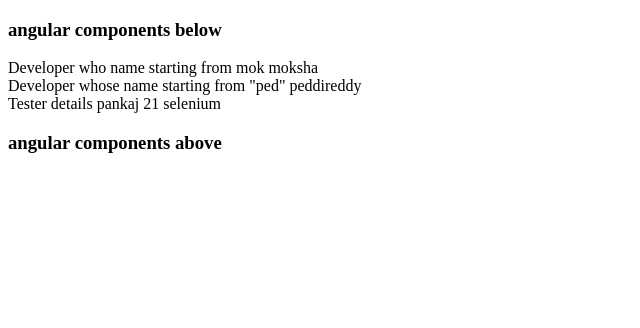
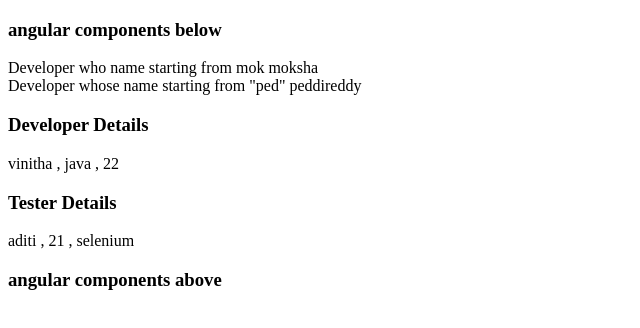
Before and after one commit to vineetsemwal/cgifresh22, an Angular app in the folder clientside/angular-projects/first-app/: page / in a window 1280 px wide. Shown: the top 328 px of the page, without its empty margins (0-640 px from the left). Built offline with nearby package versions, Linux system fonts and the light colour scheme.

Commit message:
new components created

```diff
--- a/clientside/angular-projects/first-app/src/app/app.component.html
+++ b/clientside/angular-projects/first-app/src/app/app.component.html
@@ -11,7 +11,7 @@
 
 </div>
 
-<div>
-  Tester details
-  {{tester.username}} {{tester.age}} {{tester.testingTool}}
-</div>
+
+<dev-details></dev-details>
+
+<tester-details></tester-details>
--- a/clientside/angular-projects/first-app/src/app/app.component.ts
+++ b/clientside/angular-projects/first-app/src/app/app.component.ts
@@ -20,7 +20,7 @@
  tester:Tester=new Tester("pankaj",21,"tester","selenium");
 
  constructor() {
-
+   console.log("************inside constructor AppComponent");
   }
 
   findDeveloperNameStartingFrom(text:string):string{
--- a/clientside/angular-projects/first-app/src/app/app.module.ts
+++ b/clientside/angular-projects/first-app/src/app/app.module.ts
@@ -3,11 +3,15 @@
 
 import { AppRoutingModule } from './app-routing.module';
 import { AppComponent } from './app.component';
+import { DevDetailsComponent } from './dev-details/dev-details.component';
+import { TesterDetailsComponent } from './tester-details/tester-details.component';
 
 @NgModule(
   {
   declarations: [
-    AppComponent
+    AppComponent,
+    DevDetailsComponent,
+    TesterDetailsComponent
   ],
 
   imports: [
--- /dev/null
+++ b/clientside/angular-projects/first-app/src/app/dev-details/dev-details.component.html
@@ -0,0 +1,6 @@
+<h3>
+Developer Details
+</h3>
+
+
+{{developer.username}} , {{developer.language}} , {{developer.age}}
--- /dev/null
+++ b/clientside/angular-projects/first-app/src/app/dev-details/dev-details.component.ts
@@ -0,0 +1,16 @@
+import { Component, OnInit } from '@angular/core';
+import { Developer } from '../employee';
+
+@Component({
+  selector: 'dev-details',
+  templateUrl: './dev-details.component.html',
+  styleUrls: ['./dev-details.component.css']
+})
+export class DevDetailsComponent  {
+
+
+  developer=new Developer("vinitha", 22,"dev","java");
+
+
+
+}
--- /dev/null
+++ b/clientside/angular-projects/first-app/src/app/tester-details/tester-details.component.html
@@ -0,0 +1,3 @@
+<h3>Tester Details</h3>
+
+{{tester.username}} , {{tester.age}} , {{tester.testingTool}}
--- /dev/null
+++ b/clientside/angular-projects/first-app/src/app/tester-details/tester-details.component.ts
@@ -0,0 +1,13 @@
+import { Component, OnInit } from '@angular/core';
+import { Tester } from '../employee';
+
+@Component({
+  selector: 'tester-details',
+  templateUrl: './tester-details.component.html',
+  styleUrls: ['./tester-details.component.css']
+})
+export class TesterDetailsComponent {
+
+  tester=new Tester("aditi",21,"tester","selenium");
+
+}
```
Also changed, not shown: clientside/angular-projects/first-app/src/app/dev-details/dev-details.component.css (added), clientside/angular-projects/first-app/src/app/tester-details/tester-details.component.css (added), 2 other files (tests, documents, lock files or other folders).
